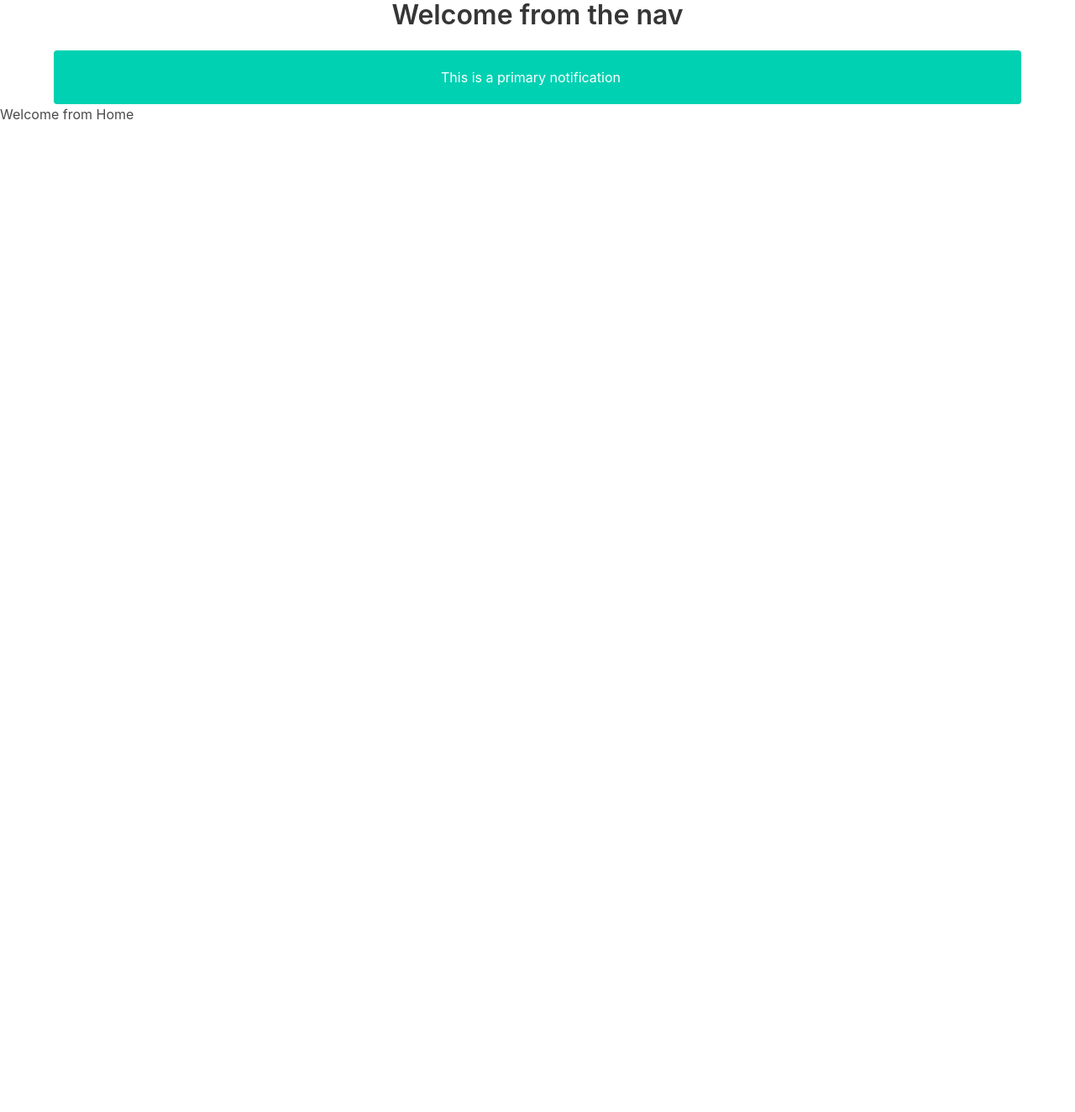
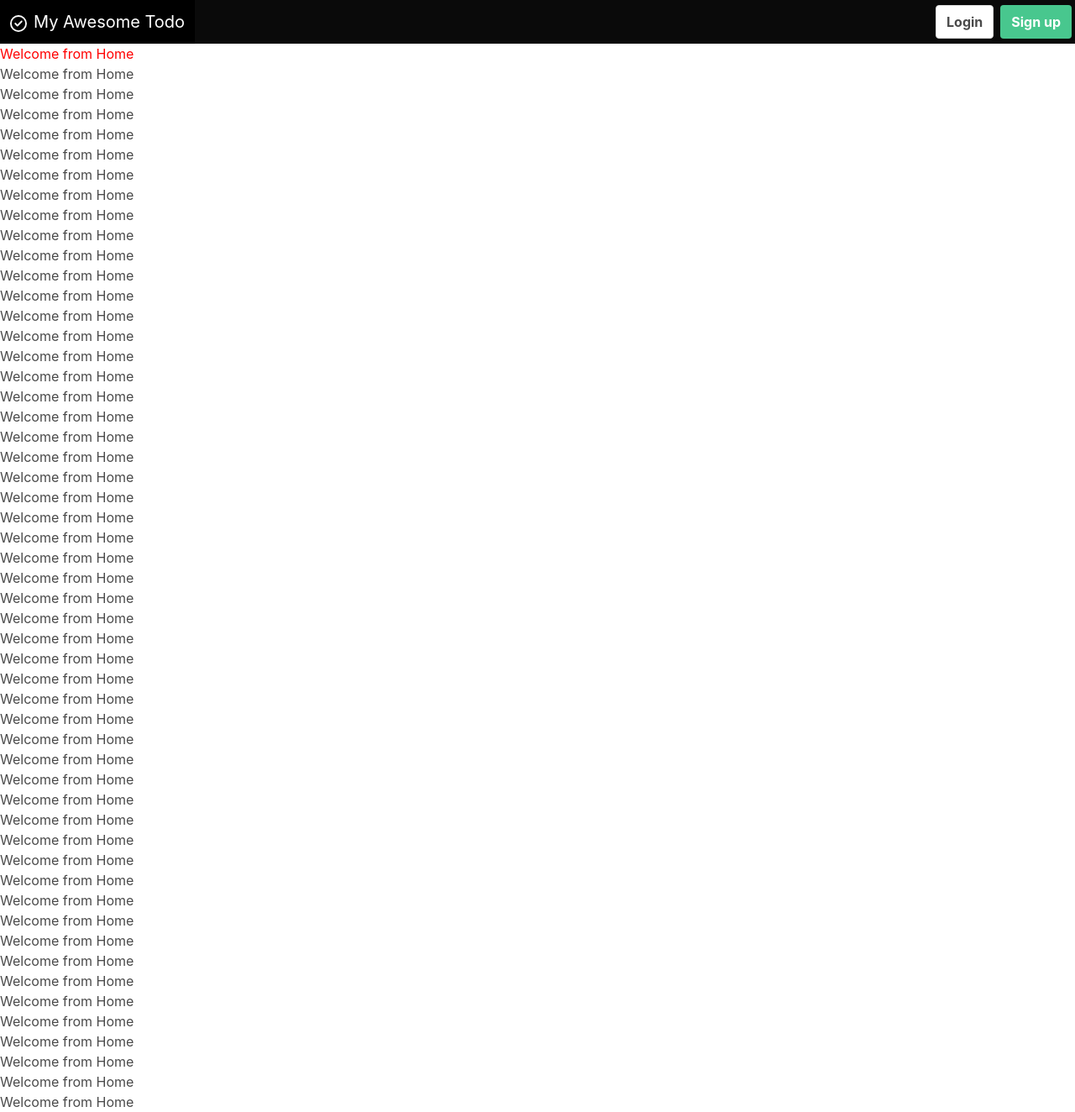
Before and after one commit to AhmedGamal2212/My-Awesome-Todo, a React (Vite) app: page /my-awesome-todo/tasks in a window 1280 px wide. Shown: the whole page at 84% size. Before the commit the page ends 800 px from the top, so only its background shows below. Built offline with nearby package versions, Linux system fonts and the light colour scheme.

Commit message:
create navbar component and styles
- add fontawesome dependencies
- create navbar and style it using bulma classes
- add padding to the body element to suit the fixed top navbar

```diff
--- a/index.html
+++ b/index.html
@@ -6,7 +6,7 @@
     <meta name="viewport" content="width=device-width, initial-scale=1.0" />
     <title>My Awesome Todo</title>
   </head>
-  <body>
+  <body class="has-navbar-fixed-top">
     <div id="root"></div>
     <script type="module" src="/src/main.jsx"></script>
   </body>
--- a/package.json
+++ b/package.json
@@ -10,6 +10,12 @@
     "preview": "vite preview"
   },
   "dependencies": {
+    "@fortawesome/fontawesome-svg-core": "^6.5.1",
+    "@fortawesome/free-brands-svg-icons": "^6.5.1",
+    "@fortawesome/free-regular-svg-icons": "^6.5.1",
+    "@fortawesome/free-solid-svg-icons": "^6.5.1",
+    "@fortawesome/react-fontawesome": "^0.2.0",
+    "babel-plugin-macros": "^3.1.0",
     "bulma": "^0.9.4",
     "react": "^18.2.0",
     "react-dom": "^18.2.0",
--- a/src/components/Navbar/Navbar.jsx
+++ b/src/components/Navbar/Navbar.jsx
@@ -1,14 +1,58 @@
 import React from 'react';
+import { Link } from 'react-router-dom';
+import { BASE_URL } from '../../constants';
+import { FontAwesomeIcon } from '@fortawesome/react-fontawesome';
+import { faCircleCheck } from '@fortawesome/free-regular-svg-icons';
 
 const Navbar = () => {
 	return (
 		<>
-			<div className='container'>
-				<h1 className='title has-text-centered'>
-					Welcome from the nav
-				</h1>
-				<div className='notification is-primary has-text-centered'>
-					This is a primary notification
+			<div
+				className='navbar is-fixed-top is-black pr-1'
+				role='navigation'
+				aria-label='main navigation'
+			>
+				<div className='navbar-brand'>
+					<Link
+						className='navbar-item'
+						to={`${BASE_URL}`}
+					>
+						<span className='icon-text'>
+							<span className='icon'>
+								<FontAwesomeIcon
+									icon={faCircleCheck}
+                                    size="lg"
+                                    className="pr-1 pt-1"
+								/>
+							</span>
+							<span className='subtitle has-text-white'>
+								My Awesome Todo
+							</span>
+						</span>
+					</Link>
+
+					<a
+						role='button'
+						className='navbar-burger'
+						aria-label='menu'
+						aria-expanded='false'
+					>
+						<span aria-hidden='true'></span>
+						<span aria-hidden='true'></span>
+						<span aria-hidden='true'></span>
+					</a>
+				</div>
+				<div className='navbar-menu'>
+					<div className='navbar-end'>
+						<div className='buttons'>
+							<button className='navbar-item button outlined has-text-weight-bold'>
+								Login
+							</button>
+							<button className='navbar-item button has-text-weight-bold is-success'>
+								Sign up
+							</button>
+						</div>
+					</div>
 				</div>
 			</div>
 		</>
--- a/src/pages/Home/Home.jsx
+++ b/src/pages/Home/Home.jsx
@@ -1,7 +1,63 @@
 import React from 'react';
 
 const Home = () => {
-	return <div>Welcome from Home</div>;
+	return (
+		<>
+			<div style={{color: 'red'}}>Welcome from Home</div>
+			<div>Welcome from Home</div>
+			<div>Welcome from Home</div>
+			<div>Welcome from Home</div>
+			<div>Welcome from Home</div>
+			<div>Welcome from Home</div>
+			<div>Welcome from Home</div>
+			<div>Welcome from Home</div>
+			<div>Welcome from Home</div>
+			<div>Welcome from Home</div>
+			<div>Welcome from Home</div>
+			<div>Welcome from Home</div>
+			<div>Welcome from Home</div>
+			<div>Welcome from Home</div>
+			<div>Welcome from Home</div>
+			<div>Welcome from Home</div>
+			<div>Welcome from Home</div>
+			<div>Welcome from Home</div>
+			<div>Welcome from Home</div>
+			<div>Welcome from Home</div>
+			<div>Welcome from Home</div>
+			<div>Welcome from Home</div>
+			<div>Welcome from Home</div>
+			<div>Welcome from Home</div>
+			<div>Welcome from Home</div>
+			<div>Welcome from Home</div>
+			<div>Welcome from Home</div>
+			<div>Welcome from Home</div>
+			<div>Welcome from Home</div>
+			<div>Welcome from Home</div>
+			<div>Welcome from Home</div>
+			<div>Welcome from Home</div>
+			<div>Welcome from Home</div>
+			<div>Welcome from Home</div>
+			<div>Welcome from Home</div>
+			<div>Welcome from Home</div>
+			<div>Welcome from Home</div>
+			<div>Welcome from Home</div>
+			<div>Welcome from Home</div>
+			<div>Welcome from Home</div>
+			<div>Welcome from Home</div>
+			<div>Welcome from Home</div>
+			<div>Welcome from Home</div>
+			<div>Welcome from Home</div>
+			<div>Welcome from Home</div>
+			<div>Welcome from Home</div>
+			<div>Welcome from Home</div>
+			<div>Welcome from Home</div>
+			<div>Welcome from Home</div>
+			<div>Welcome from Home</div>
+			<div>Welcome from Home</div>
+			<div>Welcome from Home</div>
+			<div>Welcome from Home</div>
+		</>
+	);
 };
 
 export default Home;
```
Also changed, not shown: 1 other file (tests, documents, lock files or other folders).
